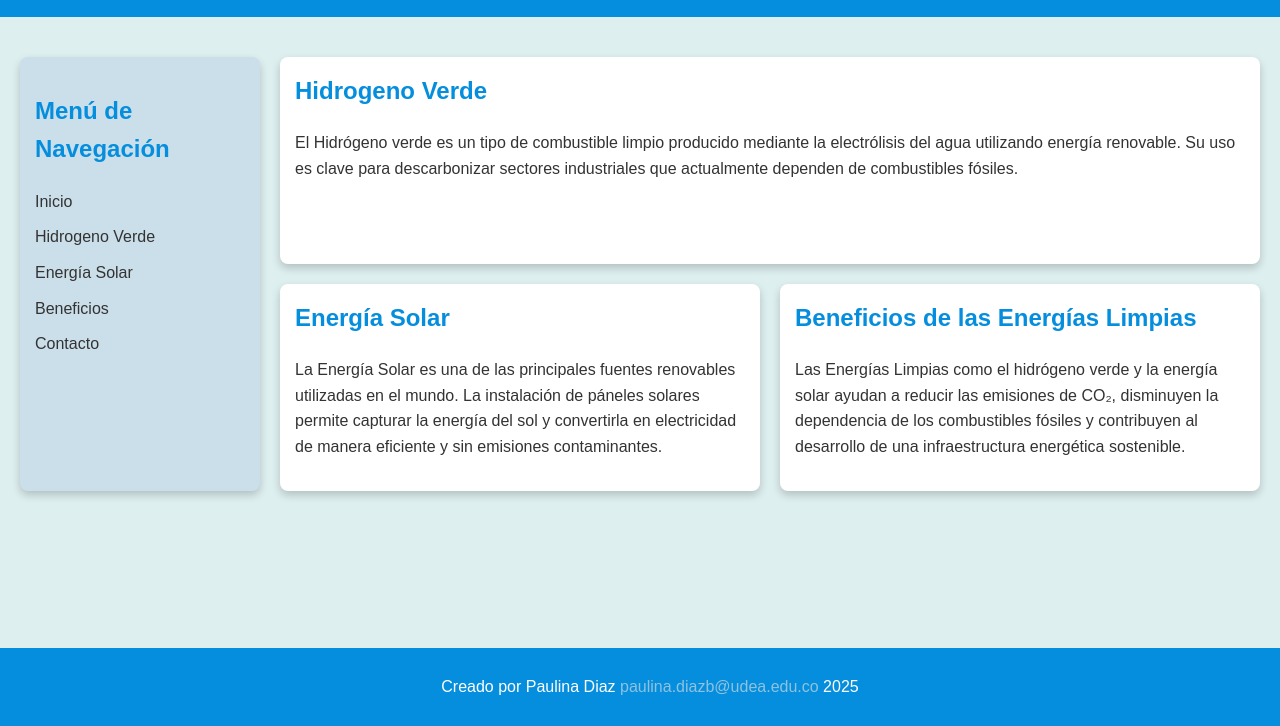
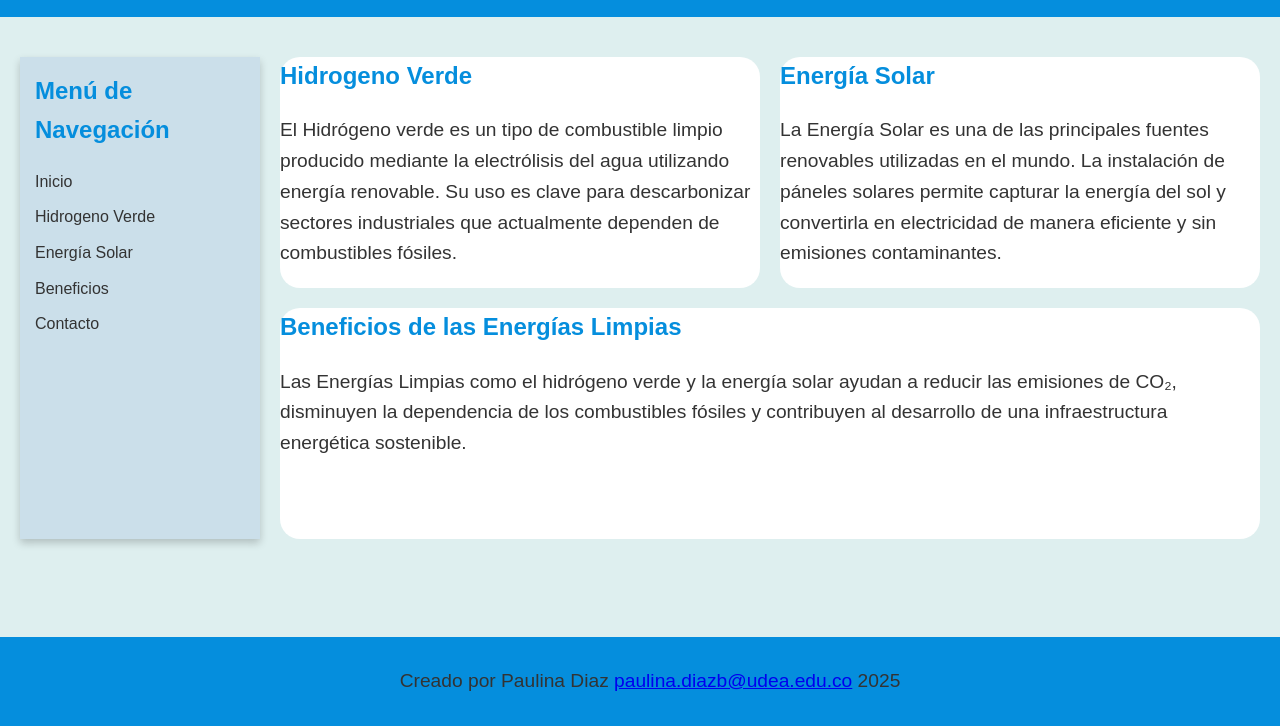
Before and after one commit to PaulinaDiaz2912/Bootcamps, a plain HTML site: page Reto4/index.html in a window 1280 px wide. Shown: the part 74-800 px from the top of the page. Drawn offline with Linux system fonts and the light colour scheme.

Commit message:
actualizaciones

```diff
--- a/Reto4/css/styles.css
+++ b/Reto4/css/styles.css
@@ -19,7 +19,7 @@ h1 {
     margin: 0;
 }
 
-section h2 {
+ h2 {
     color: #058edd;
     margin-top: 0;
 }
@@ -34,17 +34,29 @@ section h2 {
     margin-bottom: 80px;
     grid-template-areas:
         "header     header      header"     /* Fila 1: el header ocupa las 3 columnas */
-        "sidebar    contenido1  contenido1" /* Fila 2: sidebar a la izquierda, contenido principal a la derecha */
-        "sidebar    contenido2  contenido3" /* Fila 3: sidebar permanece, dos contenidos al lado */
+        "sidebar    contenido1  contenido2" /* Fila 2: sidebar a la izquierda, contenido principal a la derecha */
+        "sidebar    contenido3  contenido3" /* Fila 3: sidebar permanece, dos contenidos al lado */
         "footer     footer      footer";    /* Fila 4: footer ocupa las 3 columnas */
 }
+
+/*Para ajustar la ubicacion de los elementos usamos "grid-area#*/
 
 .sidebar {
     grid-area: sidebar;
     background-color: #cbdfea;
     padding: 15px;
-    border-radius: 8px;
-    box-shadow: 0 4px 8px rgba(0, 0, 0, 0.2);
+     box-shadow: 0 4px 8px rgba(0, 0, 0, 0.2);
+}
+
+
+.contenido1 {
+    grid-area: contenido1;
+}
+.contenido2 {
+    grid-area: contenido2;
+}
+.contenido3 {
+    grid-area: contenido3;
 }
 
 .sidebar h2 {
@@ -70,29 +82,15 @@ section h2 {
     color: #fff;
 }
 
-.contenido1, .contenido2, .contenido3 {
+section{
     background-color: #fff;
-    padding: 15px;
-    border-radius: 8px;
-    box-shadow: 0 4px 8px rgba(0, 0, 0, 0.2);
+    border-radius: 20px
 }
 
-.contenido1 {
-    grid-area: contenido1;
-}
-.contenido2 {
-    grid-area: contenido2;
-}
-.contenido3 {
-    grid-area: contenido3;
-}
+p{
+    font-size: 1.2em;
+    color: #333;
 
-img {
-    max-width: 100%;
-    height: auto;
-    border-radius: 10px;
-    display: block;
-    margin: 10px auto;
 }
 
 footer {
@@ -106,12 +104,7 @@ footer {
     width: 100%;
 }
 
-.email {
-    color: #8fc2df;
-    text-decoration: none;
-}
-
-.flex-container {
+.flex-container{
     display: flex;
     flex-direction: row;
     justify-content: space-around;
@@ -123,10 +116,10 @@ footer {
     flex: 1;
     min-width: 250px;
     background-color: #fff;
-    border-radius: 8px;
+    border-radius: 10px;
     padding: 15px;
     box-shadow: 0 4px 8px rgba(0, 0, 0, 0.2);
-    margin: 10px;
+    margin: 5px;
     text-align: center;
 }
 
```
